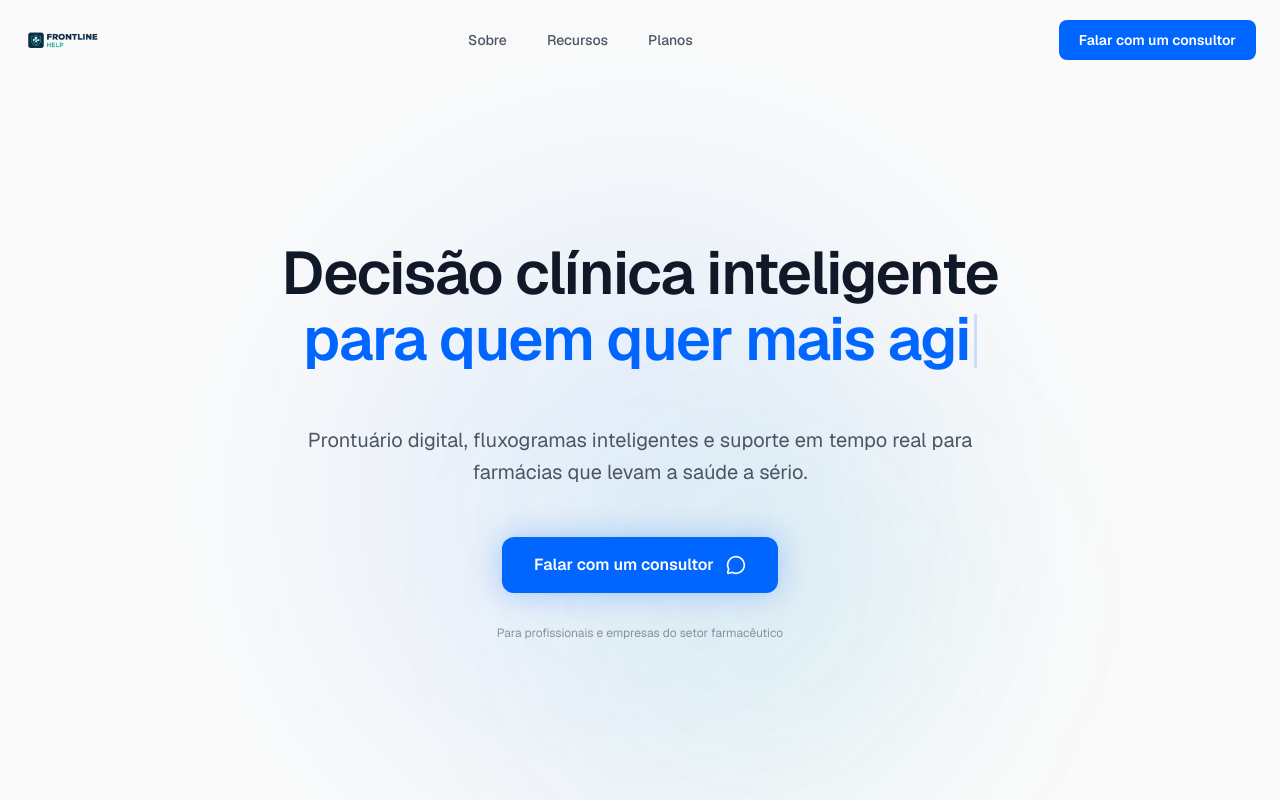
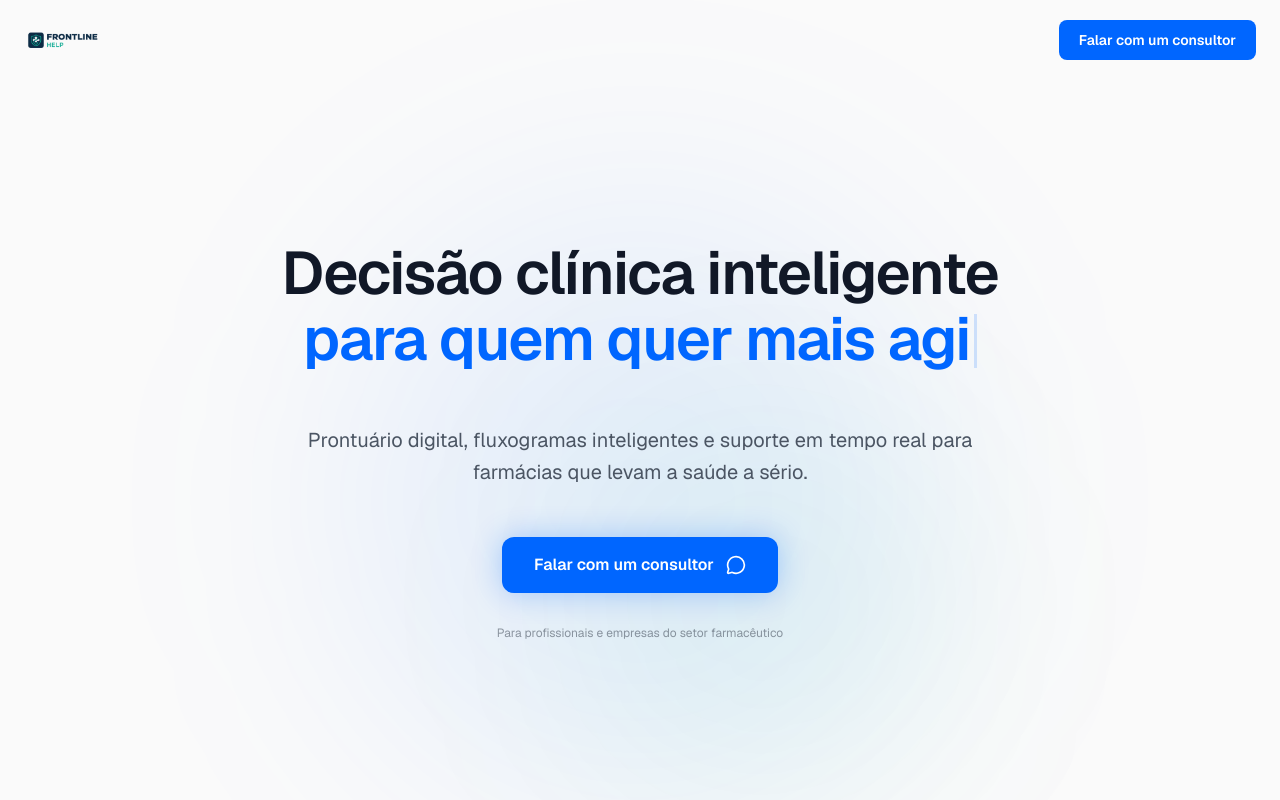
Before and after one commit to AndrielCardoso/landingpage-frontline, a Next.js app: page / in a window 1280 px wide. Shown: the top 800 px of the page. Built offline with nearby package versions, Linux system fonts and the light colour scheme.

Commit message:
feat: remove about, resources, and plans links from header

```diff
--- a/app/components/header.tsx
+++ b/app/components/header.tsx
@@ -4,11 +4,7 @@ import React, { useState, useEffect } from "react";
 import { motion, AnimatePresence } from "framer-motion";
 import { Menu, X } from "lucide-react";
 
-const navLinks = [
-  { label: "Sobre", href: "#sobre" },
-  { label: "Recursos", href: "#recursos" },
-  { label: "Planos", href: "#planos" },
-];
+const navLinks: { label: string; href: string }[] = [];
 
 export const Header = () => {
   const [scrolled, setScrolled] = useState(false);
@@ -41,15 +37,6 @@ export const Header = () => {
 
           {/* Desktop Nav */}
           <nav className="hidden md:flex items-center gap-10">
-            {navLinks.map((link) => (
-              <a
-                key={link.href}
-                href={link.href}
-                className="text-sm font-medium text-[#4B5563] hover:text-[#111827] transition-colors duration-200"
-              >
-                {link.label}
-              </a>
-            ))}
           </nav>
 
           {/* Desktop CTA */}
@@ -83,16 +70,6 @@ export const Header = () => {
             className="md:hidden bg-[#F4F4F5]/95 backdrop-blur-xl border-t border-white/5"
           >
             <div className="container mx-auto px-6 py-6 flex flex-col gap-4">
-              {navLinks.map((link) => (
-                <a
-                  key={link.href}
-                  href={link.href}
-                  onClick={() => setMobileOpen(false)}
-                  className="text-base font-medium text-[#4B5563] hover:text-[#111827] transition-colors py-2"
-                >
-                  {link.label}
-                </a>
-              ))}
               <a
                 href="https://wa.me/5547988141031?text=Olá!%20Gostaria%20de%20falar%20com%20um%20consultor%20sobre%20o%20Frontline."
                 target="_blank"
```
